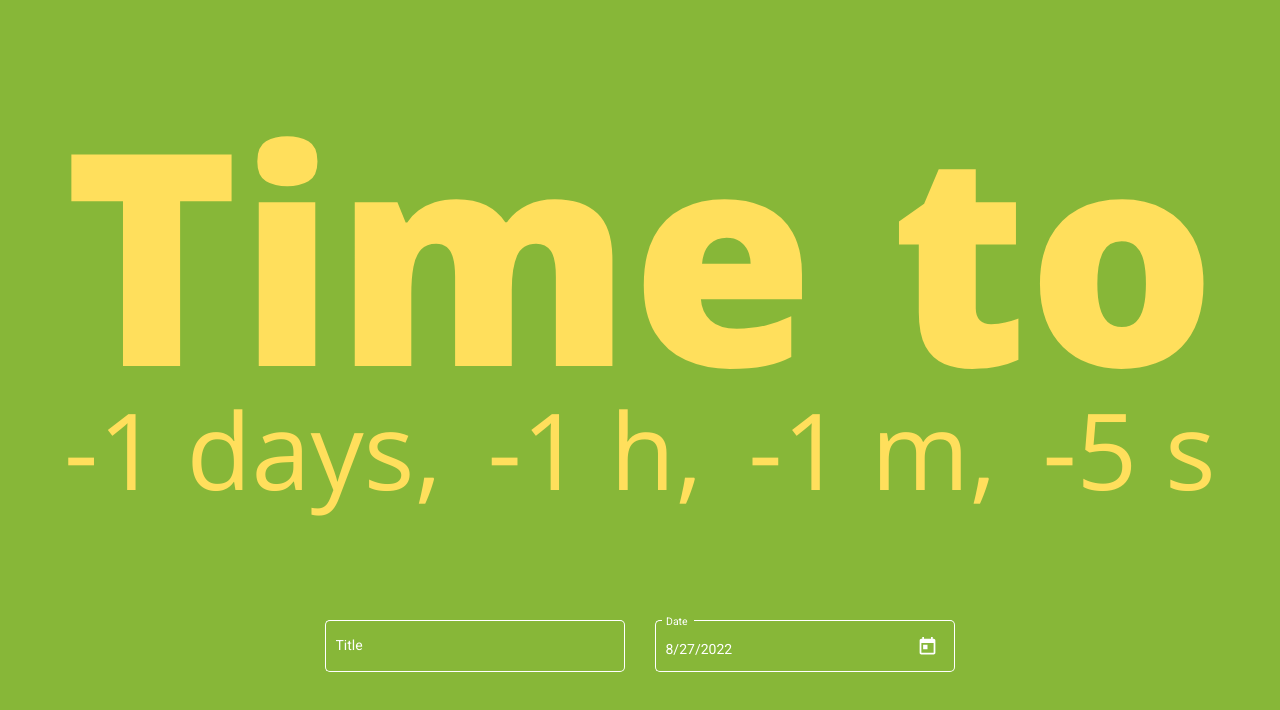
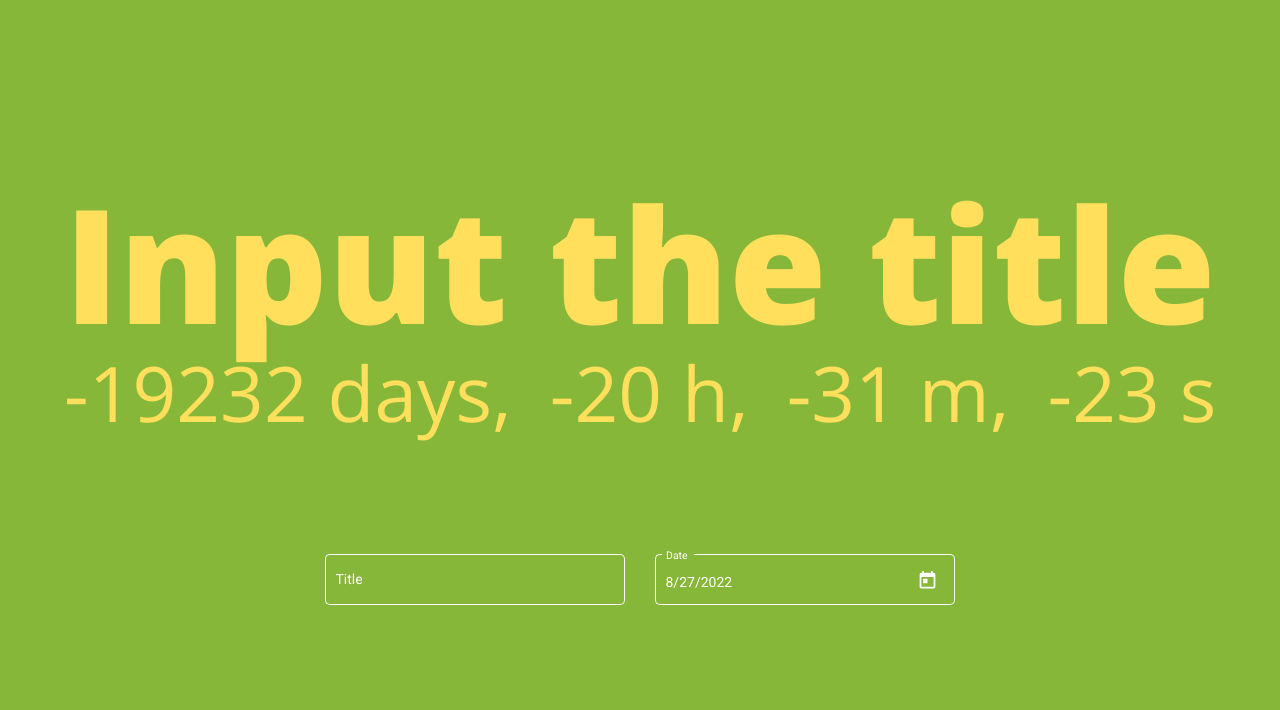
Before and after one commit to Depyden/NaturalCycles, an Angular app: page / in a window 1280 px wide. Shown: the top 710 px of the page. Built offline with nearby package versions, Linux system fonts and the light colour scheme.

Commit message:
12# Set initial state of the app

```diff
--- a/src/app/app.component.ts
+++ b/src/app/app.component.ts
@@ -9,9 +9,9 @@ export class AppComponent {
   title = 'NaturalCycles'
 
   public eventTitle: string = localStorage.getItem('title') || ''
-  public eventDate: Date = localStorage.getItem('date')
-    ? new Date(localStorage.getItem('date') as string)
-    : new Date()
+  public eventDate: Date | undefined = new Date(
+    localStorage.getItem('date') as string,
+  )
 
   changeTitle(newTitle: string) {
     this.eventTitle = newTitle
--- a/src/app/count-down/count-down.component.html
+++ b/src/app/count-down/count-down.component.html
@@ -1,11 +1,15 @@
 <div class="title-countdown">
   <div #titleElement class="event-title">
-    <p>Time to {{ title }}</p>
+    <div *ngIf="title; else elseBlockTitle"><p>{{wording.timeTo}} {{ title }}</p></div>
+    <ng-template #elseBlockTitle><p>{{wording.noTitle}}</p></ng-template>
   </div>
   <div #countdown class="count-down-container">
-    <span id="days"> {{ daysToDate }} days,</span>
-    <span id="hours"> {{ hoursToDate }} h,</span>
-    <span id="minutes"> {{ minutesToDate }} m,</span>
-    <span id="seconds"> {{ secondsToDate }} s</span>
+    <div *ngIf="date && (daysToDate || hoursToDate || minutesToDate || secondsToDate); else elseBlockDate">
+        <span id="days"> {{ daysToDate }} {{wording.days}},</span>
+        <span id="hours"> {{ hoursToDate }} {{wording.hours}},</span>
+        <span id="minutes"> {{ minutesToDate }} {{wording.minutes}},</span>
+        <span id="seconds"> {{ secondsToDate }} {{wording.seconds}}</span>
+      </div>
+    <ng-template #elseBlockDate><p>{{wording.noDate}}</p></ng-template>
   </div>
 </div>
--- a/src/app/count-down/count-down.component.ts
+++ b/src/app/count-down/count-down.component.ts
@@ -8,6 +8,7 @@ import {
   AfterViewChecked,
 } from '@angular/core'
 import { Subscription, interval } from 'rxjs'
+import { CountDownWordings } from '../wordings/count-down'
 import { setElementStyles } from './utils/count-down-utils'
 
 @Component({
@@ -15,9 +16,11 @@ import { setElementStyles } from './utils/count-down-utils'
   templateUrl: './count-down.component.html',
   styleUrls: ['./count-down.component.scss'],
 })
-export class CountDownComponent implements OnInit, OnDestroy, AfterViewChecked {
+export class CountDownComponent implements OnInit, AfterViewChecked, OnDestroy {
   @Input() title: string | undefined = ''
   @Input() date: Date | undefined
+
+  wording = CountDownWordings
 
   private subscription!: Subscription
   public dateNow = new Date()
--- a/src/app/count-down/utils/count-down-utils.ts
+++ b/src/app/count-down/utils/count-down-utils.ts
@@ -1,7 +1,7 @@
 import { ElementRef } from '@angular/core'
 
 const MIN_FONT_SIZE = 12
-const MIN_LINE_HEIGHT = 11
+const MIN_LINE_HEIGHT = 12
 
 export const setElementStyles = (element: ElementRef) => {
   if (element) {
--- a/src/app/input-box/input-box.component.html
+++ b/src/app/input-box/input-box.component.html
@@ -1,12 +1,12 @@
 <div class="input-box-container">
     <mat-form-field appearance="outline" class="input-box">
         <mat-label class="input-box-title">{{wording.customEvent.inputName}}</mat-label>
-        <input matInput placeholder={{wording.customEvent.placeholder}} [(ngModel)]="title"
+        <input matInput [(ngModel)]="title"
             (ngModelChange)="onTitleChange(title)">
     </mat-form-field>
     <mat-form-field appearance="outline" class="input-box">
         <mat-label class="input-box-title">{{wording.eventDate.inputName}}</mat-label>
-        <input matInput [matDatepicker]="picker" placeholder={{wording.eventDate.inputPlaceholder}} [(ngModel)]="date"
+        <input matInput [matDatepicker]="picker" [(ngModel)]="date"
             (ngModelChange)="onDateChange(date)">
         <mat-datepicker-toggle matSuffix [for]="picker"></mat-datepicker-toggle>
         <mat-datepicker #picker></mat-datepicker>
--- /dev/null
+++ b/src/app/wordings/count-down.ts
@@ -0,0 +1,9 @@
+export const CountDownWordings = {
+  timeTo: 'Time to',
+  noTitle: 'Input the title',
+  noDate: 'Select date',
+  days: 'days',
+  hours: 'h',
+  minutes: 'm',
+  seconds: 's',
+}
```
